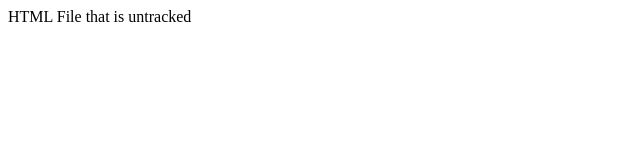
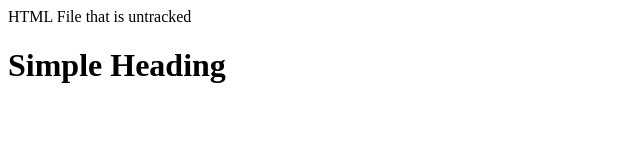
Before and after one commit to Bongumenzi2724/demo-repo, a plain HTML site: page index.html in a window 1280 px wide. Shown: the whole page, without its empty margins (0-640 px from the left). Drawn offline with Linux system fonts and the light colour scheme.

Commit message:
"Added A Simple Heading"

```diff
--- a/index.html
+++ b/index.html
@@ -1 +1,2 @@
 <div>HTML File that is untracked</div>
+<h1>Simple Heading</h1>
```
